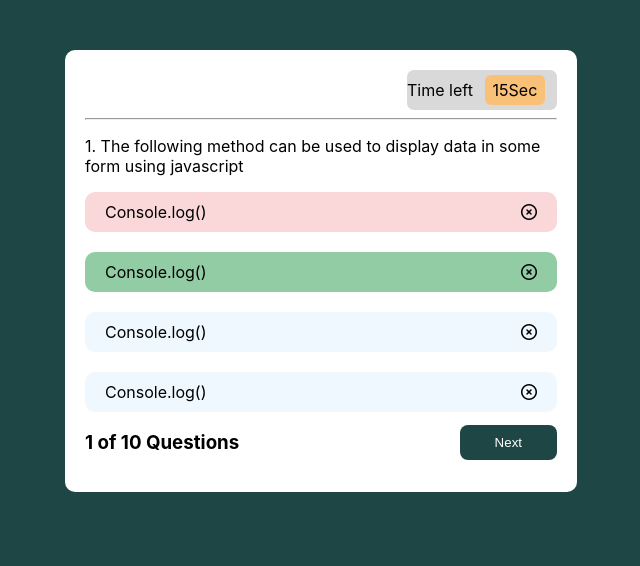
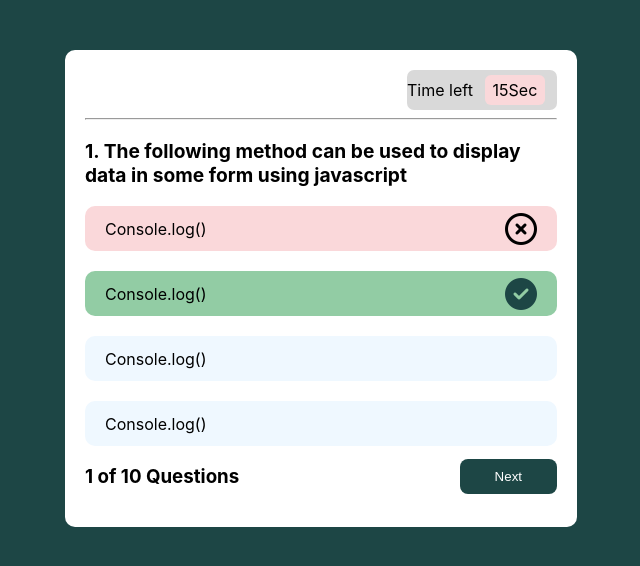
Before and after one commit to clint360/brain-buster-frontend, a React (Create React App) app: page / in a window 1280 px wide. Shown: the top 566 px of the page, without its empty margins (319-959 px from the left). Built offline with nearby package versions, Linux system fonts and the light colour scheme.

Commit message:
Add corresponding questions

```diff
--- a/src/view/pages/users/questions/Question.css
+++ b/src/view/pages/users/questions/Question.css
@@ -42,7 +42,7 @@ body {
 .right-left-div {
     height: 30px;
     width: 60px;
-    background-color: rgb(249, 192, 119);
+    background-color: rgba(250, 216, 218, 1);
     text-align: center;
     justify-content: center;
     border-radius: 6px;
@@ -55,8 +55,13 @@ body {
     color: black;
 }
 
+.question-title {
+    font-weight: bold;
+    font-size: larger;
+}
+
 .response1 {
-    height: 40px;
+    height: 45px;
     width: 100%;
     background-color: rgba(250, 216, 218, 1);
     display: flex;
@@ -67,8 +72,16 @@ body {
     border-radius: 10px;
 }
 
+.response1:hover {
+    cursor: pointer;
+}
+
+.fa-regular{
+    font-size: 2rem;
+}
+
 .response2 {
-    height: 40px;
+    height: 45px;
     width: 100%;
     background-color:rgba(146, 204, 164, 1);
     display: flex;
@@ -79,8 +92,18 @@ body {
     border-radius: 10px;
 }
 
+.response2:hover {
+    cursor: pointer;
+}
+
+
+.fa-solid {
+    font-size: 2rem;
+    color:  rgba(29, 70, 69, 1);
+}
+
 .response3 {
-    height: 40px;
+    height: 45px;
     width: 100%;
     background-color:rgba(239, 248, 255, 1);
     display: flex;
@@ -91,8 +114,12 @@ body {
     border-radius: 10px;
 }
 
+.response3:hover {
+    cursor: pointer;
+}
+
 .response4 {
-    height: 40px;
+    height: 45px;
     width: 100%;
     background-color:rgba(239, 248, 255, 1);
     display: flex;
@@ -101,6 +128,10 @@ body {
     padding-left: 20px;
     padding-right: 20px;
     border-radius: 10px;
+}
+
+.response4:hover {
+    cursor: pointer;
 }
 
 .question-number-and-next {
@@ -118,4 +149,5 @@ body {
 }
 .next-question:hover {
     background-color:rgb(43, 101, 100);
+    cursor: pointer;
 }
--- a/src/view/pages/users/questions/Question.jsx
+++ b/src/view/pages/users/questions/Question.jsx
@@ -6,9 +6,7 @@ function Question() {
     <div>
       <div className="centered-div">
         <div className="timer-container">
-          <div className="blank-div">
-
-          </div>
+          <div className="blank-div" />
           <div className="right-side-timer">
             <div className="left-right-div">
               <p>Time left </p>
@@ -16,7 +14,7 @@ function Question() {
             <div className="right-left-div">
               <p className="seconds-left">15Sec</p>
             </div>
-            <div className=""></div>
+            <div className="" />
           </div>
         </div>
 
@@ -24,7 +22,7 @@ function Question() {
 
         <div className="all-content">
           <div className="questions">
-            <p>
+            <p className="question-title">
               1. The following method can
               be used to display data
               in some form using javascript
@@ -49,7 +47,7 @@ function Question() {
               <p>Console.log()</p>
             </div>
             <div className="response-icon">
-              <i className="fa-regular fa-circle-xmark" />
+              <i className="fa-solid fa-circle-check" />
             </div>
           </div>
 
@@ -59,9 +57,7 @@ function Question() {
             <div className="response-text">
               <p>Console.log()</p>
             </div>
-            <div className="response-icon">
-              <i className="fa-regular fa-circle-xmark" />
-            </div>
+            <div className="response-icon" />
           </div>
 
           <br />
@@ -70,9 +66,7 @@ function Question() {
             <div className="response-text">
               <p>Console.log()</p>
             </div>
-            <div className="response-icon">
-              <i className="fa-regular fa-circle-xmark" />
-            </div>
+            <div className="response-icon" />
           </div>
 
           <div className="question-number-and-next">
```
